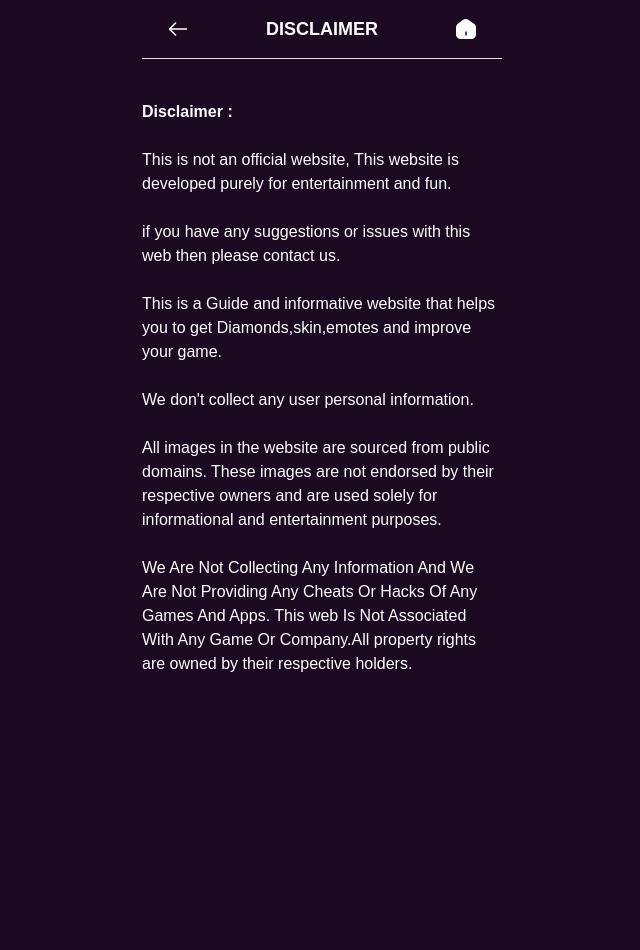
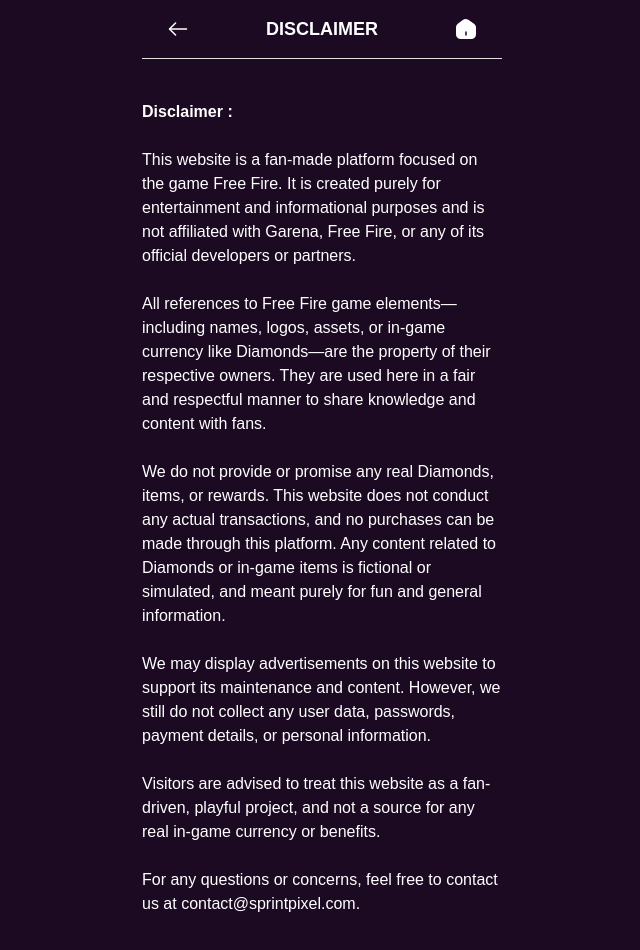
Before and after one commit to v1fingameon/FreeFF070425, a Next.js app: page /disclaimer in a window 1280 px wide. Shown: the top 950 px of the page, without its empty margins (318-958 px from the left). Before the commit the page ends 800 px from the top, so only its background shows below. Built offline with nearby package versions, Linux system fonts and the light colour scheme.

Commit message:
Update index.js

```diff
--- a/containers/Disclaimer/index.js
+++ b/containers/Disclaimer/index.js
@@ -8,17 +8,17 @@
             <div className="flex flex-col text-white gap-6 mx-auto h-max ls:w-[360px] pb-10">
 
                 <div className='pt-[100px] font-bold'>{"Disclaimer :"}</div>
-                <div>This is not an official website, This website is developed purely for entertainment and fun.
+                <div>This website is a fan-made platform focused on the game Free Fire. It is created purely for entertainment and informational purposes and is not affiliated with Garena, Free Fire, or any of its official developers or partners.
                 </div>
-                <div> if you have any suggestions or issues with this web then please contact us.
+                <div>All references to Free Fire game elements—including names, logos, assets, or in-game currency like Diamonds—are the property of their respective owners. They are used here in a fair and respectful manner to share knowledge and content with fans.
                 </div>
-                <div>This is a Guide and informative website that helps you to get Diamonds,skin,emotes and improve your game.
+                <div>We do not provide or promise any real Diamonds, items, or rewards. This website does not conduct any actual transactions, and no purchases can be made through this platform. Any content related to Diamonds or in-game items is fictional or simulated, and meant purely for fun and general information.
                 </div>
-                <div>We don't collect any user personal information.
+                <div>We may display advertisements on this website to support its maintenance and content. However, we still do not collect any user data, passwords, payment details, or personal information.
                 </div>
-                <div>All images in the website are sourced from public domains. These images are not endorsed by their respective owners and are used solely for informational and entertainment purposes.
+                <div>Visitors are advised to treat this website as a fan-driven, playful project, and not a source for any real in-game currency or benefits.
                 </div>
-                <div>{"We Are Not Collecting Any Information And We Are Not Providing Any Cheats Or Hacks Of Any Games And Apps. This web Is Not Associated With Any Game Or Company.All property rights are owned by their respective holders."}</div>
+                <div>{"For any questions or concerns, feel free to contact us at contact@sprintpixel.com."}</div>
 
             </div>
 
```
